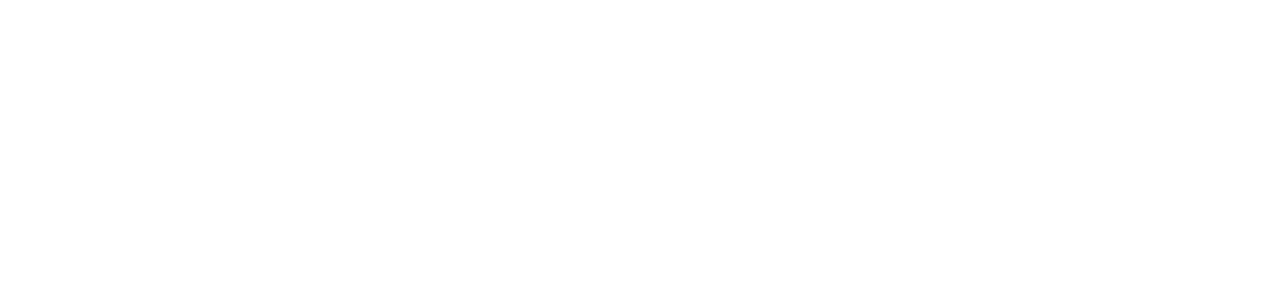
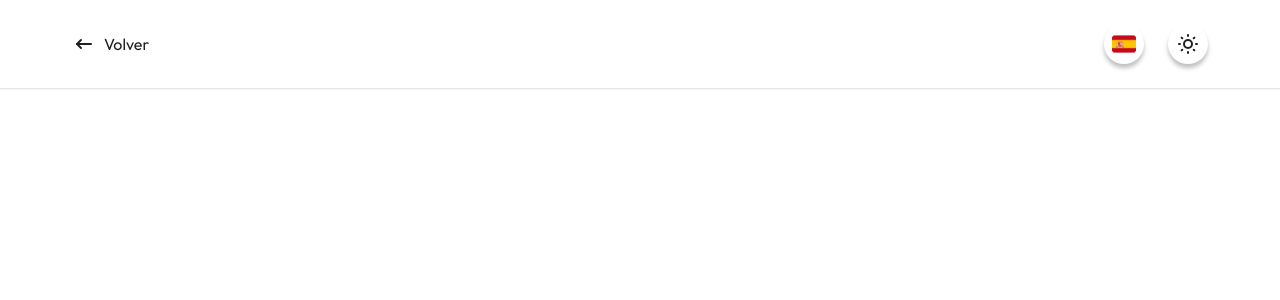
Before and after one commit to YerikAH/portfolio, a React (Vite) app: page /blog/1 in a window 1280 px wide. Before the commit this address had no page. Shown: the top 300 px of the page. Built offline with nearby package versions, Linux system fonts and the light colour scheme.

Commit message:
Dev: update project

```diff
--- a/src/App.tsx
+++ b/src/App.tsx
@@ -4,6 +4,7 @@ import { Route, Routes } from 'react-router-dom'
 
 // components
 import Blog from './components/pages/Blog'
+import BlogOneStr from './components/pages/blog/blogs/blog_1/BlogOneStr'
 import Home from './components/pages/Home'
 
 // context
@@ -24,7 +25,9 @@ function App() {
         <>
           <Routes>
             <Route path='/' element={<Home section={section} handleChange={handleChange} />} />
-            <Route path='/blog' element={<Blog section={section} handleChange={handleChange} />} />
+            <Route path='/blog' element={<Blog section={section} handleChange={handleChange} />}>
+              <Route path=':1' element={<BlogOneStr />} />
+            </Route>
           </Routes>
         </>
       </ThemeProvider>
--- a/src/components/global/nav/LinksNav.tsx
+++ b/src/components/global/nav/LinksNav.tsx
@@ -1,44 +1,46 @@
 // react router
+import { useEffect, useState } from 'react'
 import { useLocation } from 'react-router-dom'
+import { checkPathname } from '../../../helpers/helpers'
 
 // interface or props or enum
 import { LinksNavsProps } from '../../../interface/props'
 
 // styles
 import {
-  ListDesorder,
-  ListImageBox,
-  ListLink,
-  ListLinkRouter,
-  ListPoint,
+  BackButton,
+  ListDesorder, ListLinkRouter,
 } from '../../../styles/global/navegator_styles'
+import ArrowMiniComponent from '../../images/ArrowMiniComponent'
 
-// components
-import LogoComponent from '../../images/LogoComponent'
-import LinksBlog from './LinksBlog'
-import LinksHome from './LinksHome'
+import LinksNavActive from './LinksNavActive'
 
 export default function LinksNav({ navText, activeSection, changeSection }: LinksNavsProps) {
+  const [toLink, setToLink] = useState('/')
   const location = useLocation()
+
+  useEffect(() => {
+    if(checkPathname(location.pathname)){
+      setToLink('/blog')
+    }else{
+      setToLink('/')
+    }
+  }, [location.pathname])
+
   return (
     <ListDesorder>
-      <ListImageBox>
-        <ListLink className='logo'>
-          <LogoComponent />
-        </ListLink>
-      </ListImageBox>
-
-      {location.pathname === '/' ? (
-        <LinksHome activeSection={activeSection} navText={navText} />
+      {checkPathname(location.pathname) ? (
+        <BackButton to={toLink}>
+          <ArrowMiniComponent />
+          Volver
+        </BackButton>
       ) : (
-        <LinksBlog navText={navText} changeSection={changeSection} />
+        <LinksNavActive
+          navText={navText}
+          activeSection={activeSection}
+          changeSection={changeSection}
+        />
       )}
-
-      <ListPoint>
-        <ListLinkRouter to='/blog' className={activeSection === 4 ? 'true' : 'false'}>
-          {navText.blog}
-        </ListLinkRouter>
-      </ListPoint>
     </ListDesorder>
   )
 }
--- /dev/null
+++ b/src/components/global/nav/LinksNavActive.tsx
@@ -0,0 +1,36 @@
+import { useLocation } from 'react-router-dom'
+import { LinksNavsProps } from '../../../interface/props'
+import {
+  ListImageBox,
+  ListLink,
+  ListLinkRouter,
+  ListPoint,
+} from '../../../styles/global/navegator_styles'
+import LogoComponent from '../../images/LogoComponent'
+import LinksBlog from './LinksBlog'
+import LinksHome from './LinksHome'
+
+export default function LinksNavActive({ navText, activeSection, changeSection }: LinksNavsProps) {
+    const location = useLocation()
+  return (
+    <>
+      <ListImageBox>
+        <ListLink className='logo'>
+          <LogoComponent />
+        </ListLink>
+      </ListImageBox>
+
+      {location.pathname === '/' ? (
+        <LinksHome activeSection={activeSection} navText={navText} />
+      ) : (
+        <LinksBlog navText={navText} changeSection={changeSection} />
+      )}
+
+      <ListPoint>
+        <ListLinkRouter to='/blog' className={activeSection === 4 ? 'true' : 'false'}>
+          {navText.blog}
+        </ListLinkRouter>
+      </ListPoint>
+    </>
+  )
+}
--- /dev/null
+++ b/src/components/images/ArrowMiniComponent.tsx
@@ -0,0 +1,32 @@
+// context
+import { useContext } from 'react'
+import ThemeContext from '../../context/themeContext'
+
+// styles
+import { SvgGeneral } from '../../styles/images/icons'
+
+export default function ArrowMiniComponent() {
+  const themeContext = useContext(ThemeContext)
+  return (
+    <ThemeContext.Provider value={themeContext}>
+      <SvgGeneral
+        xmlns='http://www.w3.org/2000/svg'
+        className={themeContext.theme}
+        width='24'
+        height='24'
+        transform="rotate(180)"
+        viewBox='0 0 24 24'
+        strokeWidth='2'
+        stroke='#212121'
+        fill='none'
+        strokeLinecap='round'
+        strokeLinejoin='round'
+      >
+        <path d='M5 12l14 0'></path>
+        <path d='M15 16l4 -4'></path>
+        <path d='M15 8l4 4'></path>
+        <path stroke='none' d='M0 0h24v24H0z' fill='none'></path>
+      </SvgGeneral>
+    </ThemeContext.Provider>
+  )
+}
--- a/src/components/pages/Blog.tsx
+++ b/src/components/pages/Blog.tsx
@@ -6,13 +6,23 @@ import Navegator from '../global/Navegator'
 // interface
 import { HomeBlogProps } from '../../interface/props'
 import Main from './blog/Main'
-
+import { Outlet, useLocation } from 'react-router-dom'
 export default function Blog({ handleChange }: HomeBlogProps) {
+  const location = useLocation()
   return (
     <>
       <Navegator activeSection={4} handleChange={handleChange} />
-      <Main />
-      <Footer />
+      {location.pathname === '/blog' ? (
+        <>
+          <Main />
+          <Footer />
+
+        </>
+      ) : (
+        <>
+          <Outlet />
+        </>
+      )}
       <Global />
     </>
   )
--- /dev/null
+++ b/src/components/pages/blog/blogs/blog_1/BlogOneStr.tsx
@@ -0,0 +1,7 @@
+export default function BlogOneStr() {
+  return (
+    <>
+      <div>BlogOneStr</div>
+    </>
+  )
+}
--- /dev/null
+++ b/src/components/pages/blog/blogs/blog_2/BlogTwoStr.tsx
@@ -0,0 +1,5 @@
+export default function BlogTwoStr() {
+  return (
+    <div>BlogTwoStr</div>
+  )
+}
--- a/src/components/pages/blog/section/first/WordFilter.tsx
+++ b/src/components/pages/blog/section/first/WordFilter.tsx
@@ -1,5 +1,4 @@
 import { useEffect, useState } from 'react'
-
 // const
 import { BLOG_INIT } from '../../../../../constant/blogInitialState'
 
@@ -22,7 +21,7 @@ export default function WordFilter({ blogPreview, nav }: FilterProps) {
     <>
       {blogPreview.map((item, idx) => (
         <style.GroupContent key={idx}>
-          <style.GroupContentLink></style.GroupContentLink>
+        <style.GroupContentLink to='1'></style.GroupContentLink>
           <style.SpanText className={selectColor(item.word)}>
             {'/* '} {returnWord(item.word, currentBlogs)} {' */'}
           </style.SpanText>
--- a/src/helpers/helpers.ts
+++ b/src/helpers/helpers.ts
@@ -8,3 +8,13 @@ export function elementHtmlSelect( selectHTML:HTMLElement | null ): HTMLElement{
     bodyElement.appendChild(menuDom)
     return menuDom
 }
+
+export function checkPathname(pathname: string) {
+    if (pathname === '/') {
+      return false
+    } else if (pathname.startsWith('/blog/')) {
+      return true
+    } else {
+      return false
+    }
+  }
--- /dev/null
+++ b/src/styles/blog/blog_read.ts
@@ -0,0 +1,4 @@
+import styled from 'styled-components';
+
+export const BlogWindow = styled.div`
+`
--- a/src/styles/blog/section_first_blog.ts
+++ b/src/styles/blog/section_first_blog.ts
@@ -1,3 +1,4 @@
+import { Link } from 'react-router-dom'
 import styled from 'styled-components'
 import { Theme } from '../../enum/LanguageEnum'
 
@@ -148,13 +149,15 @@ export const GroupContent = styled.div`
   padding: 2rem 1rem;
   display: grid;
   border-radius: 0.8rem;
+  transition:  0.3s cubic-bezier(.25,.72,.37,1.18);
 `
-export const GroupContentLink = styled.a`
+export const GroupContentLink = styled(Link)`
   position: absolute;
   left: 0;
   top: 0;
   width: 100%;
   height: 100%;
+  z-index: 400;
 `
 export const SpanText = styled.span`
   font: normal normal 700 1rem/1.5rem var(--font-mono);
@@ -243,6 +246,11 @@ export const SectionStylesBlogTheme = styled(SectionStylesBlog)`
       props.className === Theme.dark
         ? '1px solid rgba(255, 255, 255, 0.25)'
         : '1px solid  rgba(38, 55, 75, 0.25)'};
+
+    &:hover{
+      background-color: ${(props) =>
+      props.className === Theme.dark ? 'var(--white-10)' : 'var(--black-10)'};
+    }
   }
   ${TitleBox} {
     color: ${(props) => (props.className === Theme.dark ? 'var(--white)' : 'var(--black)')};
--- a/src/styles/global/navegator_styles.ts
+++ b/src/styles/global/navegator_styles.ts
@@ -13,6 +13,7 @@ const LinkGeneral = css`
   align-items: center;
   justify-content: center;
   position: relative;
+  transition:  0.3s cubic-bezier(.25,.72,.37,1.18);
 `
 
 const HeaderStyle = styled.header`
@@ -61,7 +62,6 @@ export const ListLink = styled.a`
     background-color: var(--black);
     opacity: ${(props) => props.className === 'false' && '0.5'};
     bottom: -0.2rem;
-    transition: 0.3s cubic-bezier(0.25, 0.72, 0.37, 1.18);
     position: absolute;
   }
   &:hover::after {
@@ -78,7 +78,6 @@ export const ListLinkRouter = styled(Link)`
     background-color: var(--black);
     opacity: ${(props) => props.className === 'false' && '0.5'};
     bottom: -0.2rem;
-    transition: 0.3s cubic-bezier(0.25, 0.72, 0.37, 1.18);
     position: absolute;
   }
   &:hover::after {
@@ -122,6 +121,13 @@ export const ImageButton = styled.img`
   }
 `
 
+export const BackButton = styled(Link)`
+  ${LinkGeneral}
+  gap: 0.5rem;
+  &:hover{
+    opacity: 0.8;
+  }
+`
 // DARK MODE
 
 export const HeaderStyleTheme = styled(HeaderStyle)`
@@ -144,6 +150,9 @@ export const HeaderStyleTheme = styled(HeaderStyle)`
         props.className === Theme.dark ? 'var(--white)' : 'var(--black)'};
     }
   }
+  & ${BackButton} {
+    color: ${(props) => (props.className === Theme.dark ? 'var(--white)' : 'var(--black)')};
+  }
   & ${ListTheme} {
     background-color: ${(props) =>
       props.className === Theme.dark ? 'var(--black-pale)' : 'var(--white)'};
```
